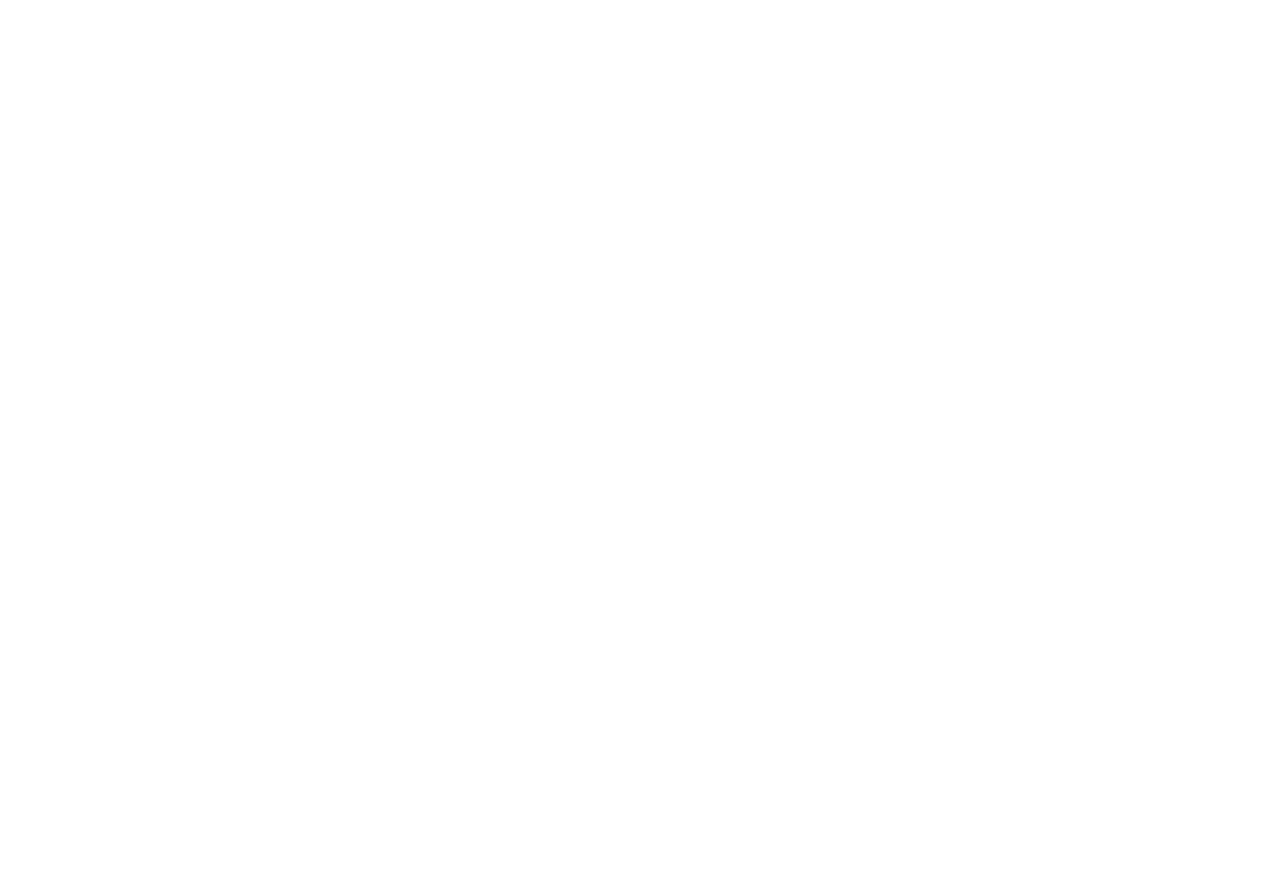
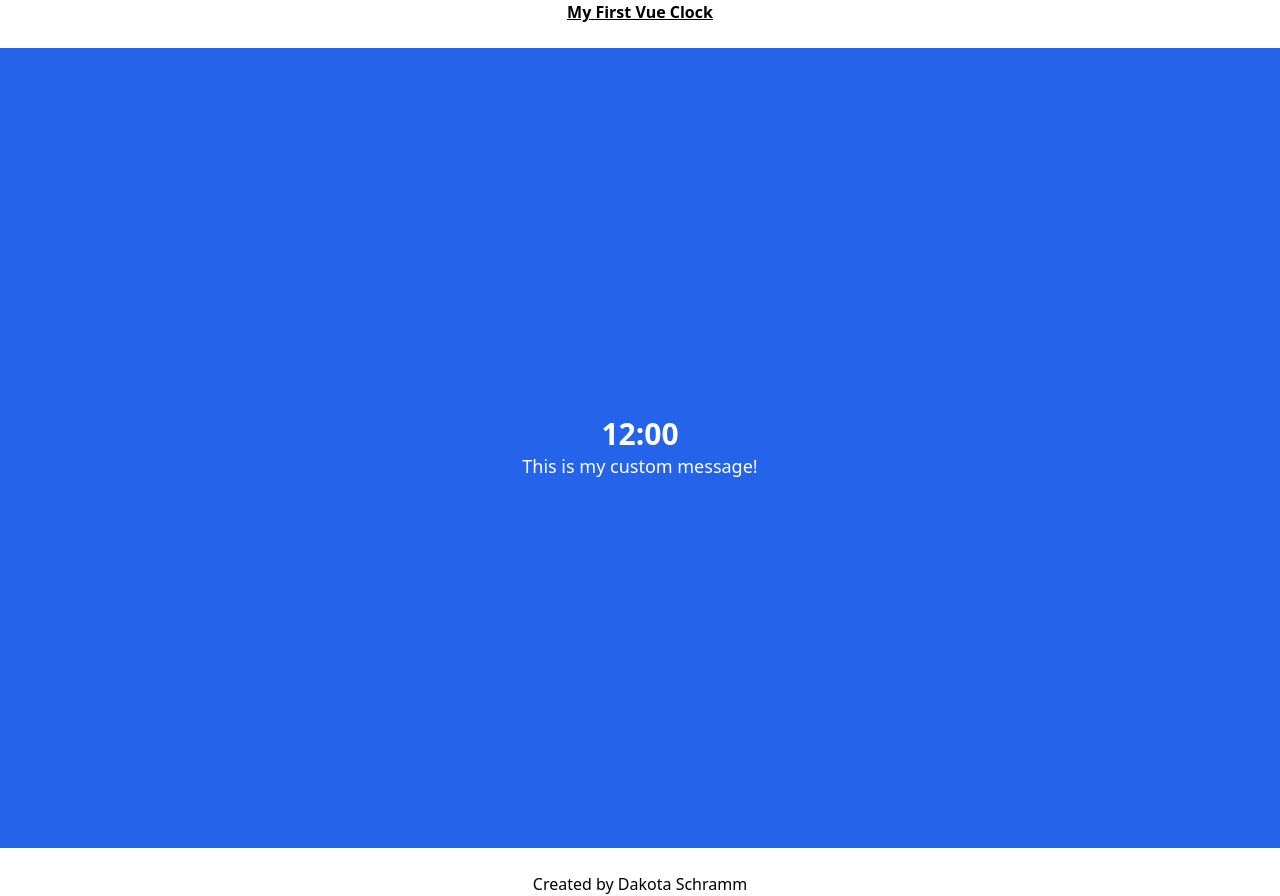
Before and after one commit to Dakota-Schramm/first-due, a Nuxt app: page / in a window 1280 px wide. Before the commit this address had no page. Before the commit the page ends 800 px from the top, so only its background shows below. Built offline with nearby package versions, Linux system fonts and the light colour scheme.

Commit message:
Add smoke test for index page.

```diff
--- /dev/null
+++ b/pages/index.vue
@@ -0,0 +1,12 @@
+<template>
+  <header class="mb-6">
+    <h1 class="font-bold text-center underline">My First Vue Clock</h1>
+  </header>
+  <main class="flex flex-col items-center justify-center w-full h-screen text-lg text-white bg-blue-600">
+    <div class="text-3xl font-bold">12:00</div>
+    <p>This is my custom message!</p>
+  </main>
+  <footer class="mt-6">
+    <p class="text-base font-light text-center ">Created by Dakota Schramm</p>
+  </footer>
+</template>
```
